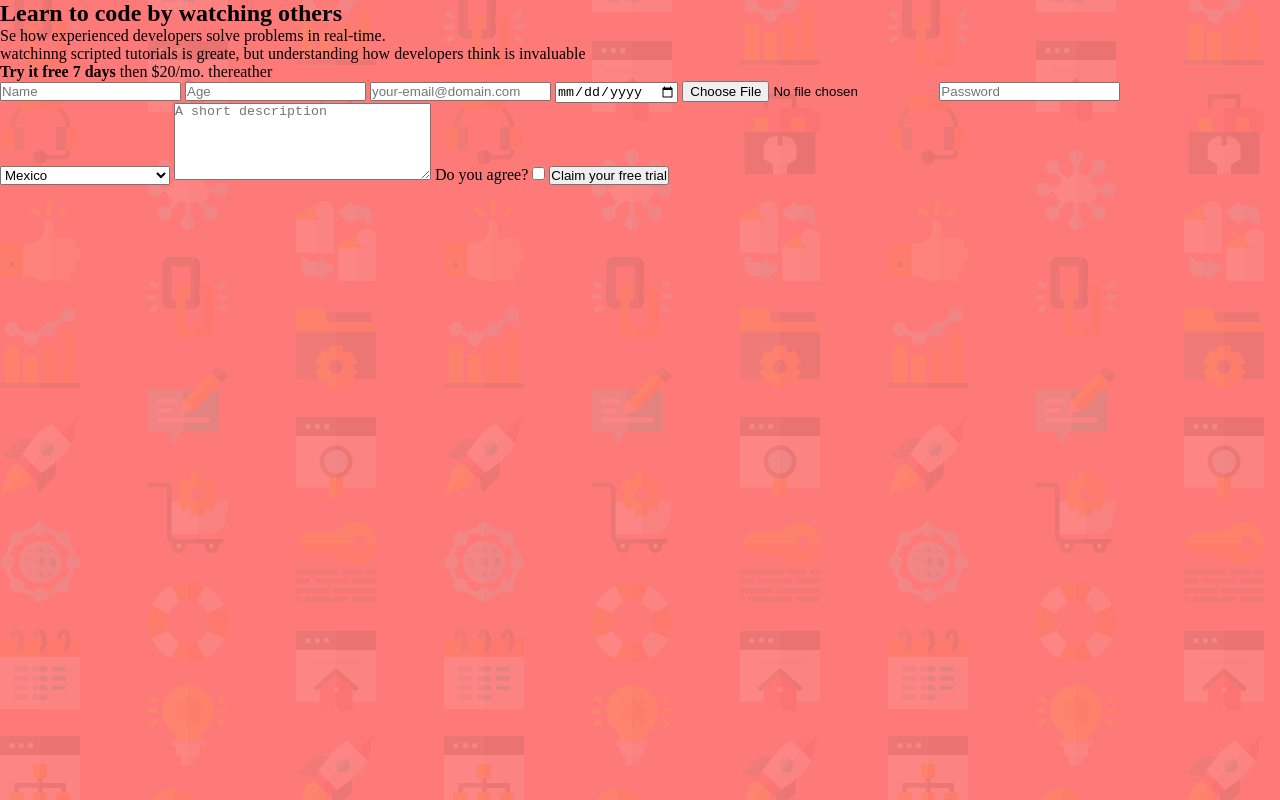
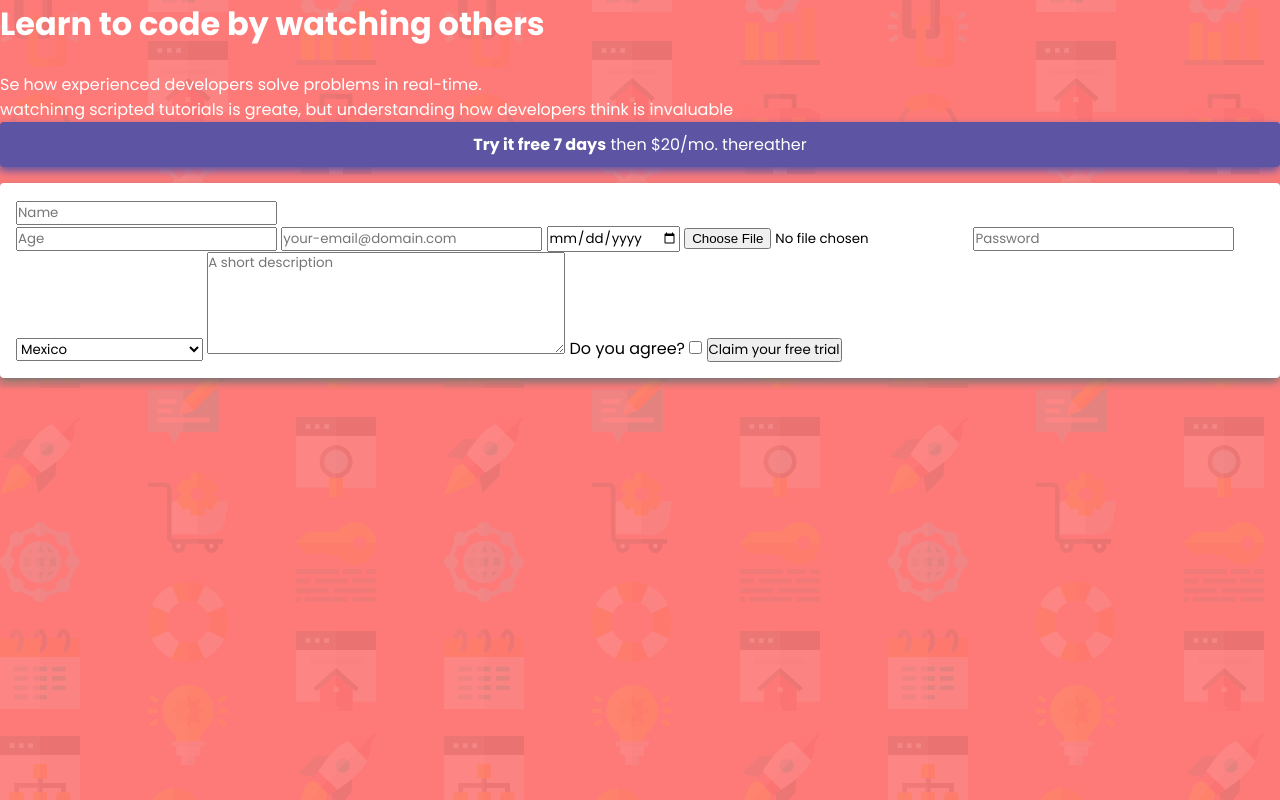
Before and after one commit to Andrew0914/html_and_css_course, a plain HTML site: page basic++/form/index.html in a window 1280 px wide. Drawn offline with Linux system fonts and the light colour scheme.

Commit message:
👌Add basic styles to the form

```diff
--- a/basic++/form/index.html
+++ b/basic++/form/index.html
@@ -4,6 +4,12 @@
     <meta charset="UTF-8" />
     <meta http-equiv="X-UA-Compatible" content="IE=edge" />
     <meta name="viewport" content="width=device-width, initial-scale=1.0" />
+    <link rel="preconnect" href="https://fonts.googleapis.com" />
+    <link rel="preconnect" href="https://fonts.gstatic.com" crossorigin />
+    <link
+      href="https://fonts.googleapis.com/css2?family=Poppins:wght@400;700&display=swap"
+      rel="stylesheet"
+    />
     <link rel="stylesheet" href="style.css" />
     <title>Form</title>
   </head>
@@ -18,20 +24,49 @@
         </p>
       </aside>
       <section>
-        <p><strong>Try it free 7 days</strong> then $20/mo. thereather</p>
+        <p class="callout">
+          <strong>Try it free 7 days</strong> then $20/mo. thereather
+        </p>
         <form action="http://any-url.com" method="post">
-          <input type="text" name="name" id="name" placeholder="Name" required/>
-          <input type="number" name="age" id="age" placeholder="Age" required/>
-          <input type="email" name="email" id="email" placeholder="your-email@domain.com" required/>
+          <div>
+            <input
+              type="text"
+              name="name"
+              id="name"
+              placeholder="Name"
+              required
+            />
+          </div>
+
+          <input type="number" name="age" id="age" placeholder="Age" required />
+          <input
+            type="email"
+            name="email"
+            id="email"
+            placeholder="your-email@domain.com"
+            required
+          />
           <input type="date" name="birthday" id="birthday" />
           <input type="file" name="avatar-picture" id="avatar-picture" />
-          <input type="password" name="password" id="password" placeholder="Password" required/>
+          <input
+            type="password"
+            name="password"
+            id="password"
+            placeholder="Password"
+            required
+          />
           <select name="country" id="country">
             <option value="MX">Mexico</option>
             <option value="US">United States of America</option>
             <option value="JP">Japan</option>
           </select>
-          <textarea name="brief" id="brief" cols="30" rows="5" placeholder="A short description"></textarea>
+          <textarea
+            name="brief"
+            id="brief"
+            cols="30"
+            rows="5"
+            placeholder="A short description"
+          ></textarea>
           <label for="agree">
             Do you agree?
             <input type="checkbox" name="agree" id="agree" />
--- a/basic++/form/style.css
+++ b/basic++/form/style.css
@@ -1,9 +1,10 @@
 * {
   margin: 0;
   padding: 0;
+  font-family: "Poppins", sans-serif;
 }
 
-body{
+body {
   background-image: url("./assets/bg-intro-desktop.png");
   background-repeat: no-repeat;
   background-size: cover;
@@ -11,3 +12,29 @@ body{
   height: 100vh;
   width: 100vw;
 }
+
+aside {
+  color: white;
+}
+
+aside h1 {
+  font-size: 32px;
+  margin-bottom: 24px;
+}
+
+.callout {
+  background-color: #5d54a3;
+  color: white;
+  padding: 10px;
+  box-shadow: -1px 4px 8px #5d54a3;
+  text-align: center;
+  border-radius: 4px;
+}
+
+form {
+  background-color: white;
+  margin-top: 16px;
+  padding: 16px;
+  box-shadow: -1px 4px 8px #747474;
+  border-radius: 4px;
+}
```
